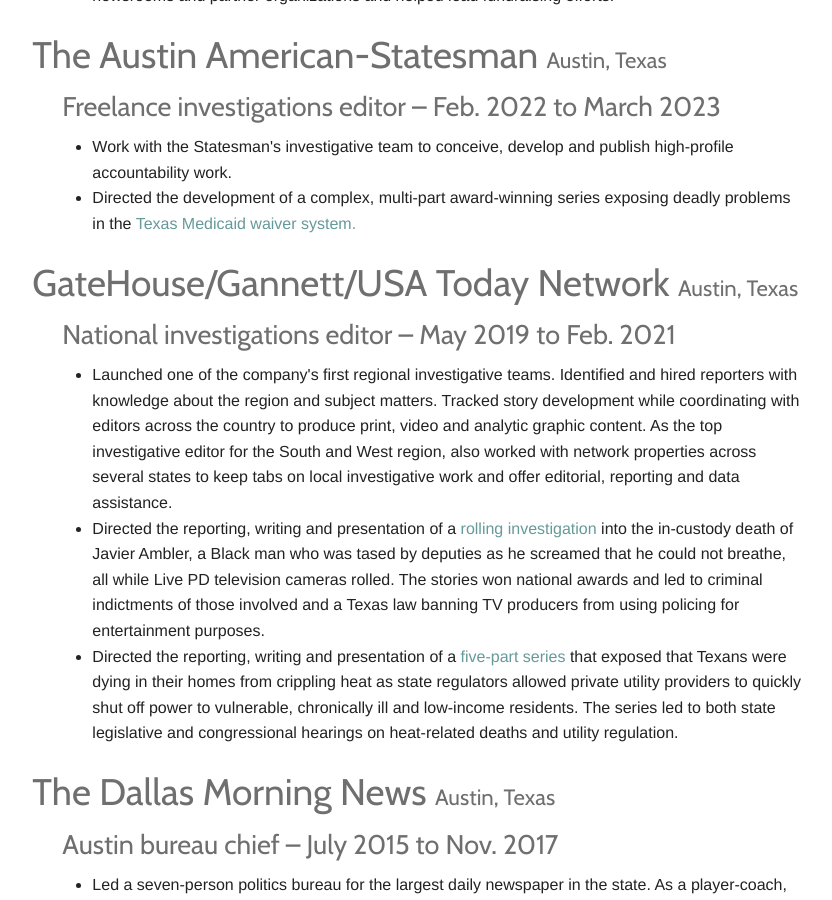
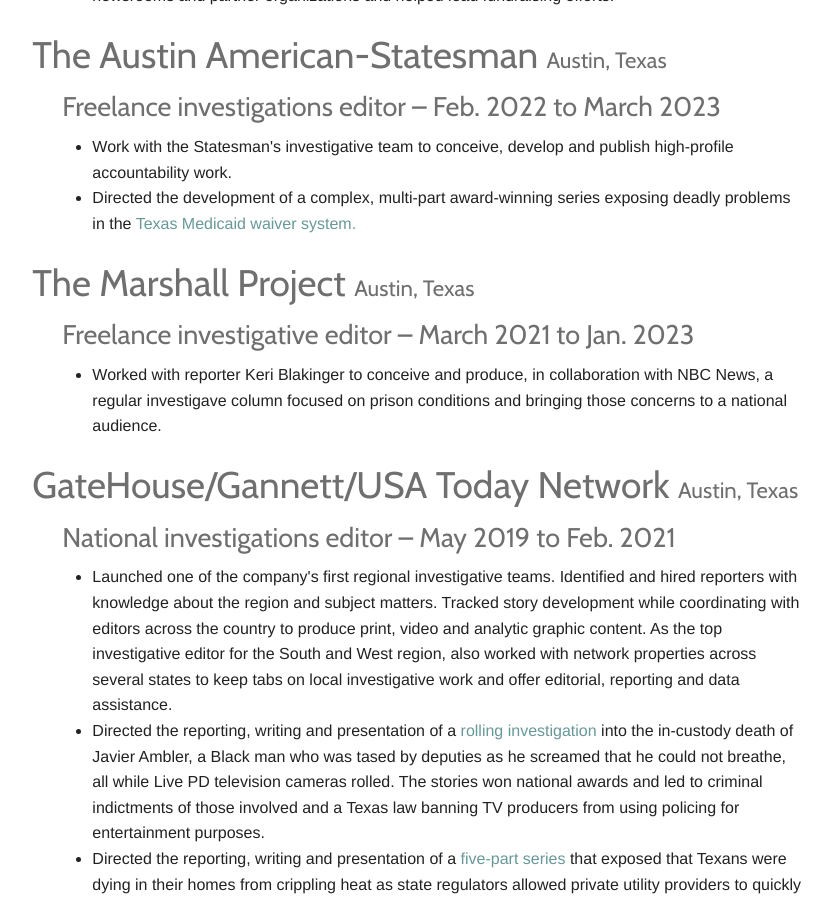
Before and after one commit to BrandiGrissom/resume, a Jekyll site: the page built from index.html, in a window 1280 px wide and 900 px high, scrolled down 454 px. Shown: the whole window, without its empty margins (236-1068 px from the left). Built offline with Jekyll 4.4.1, drawn with Linux system fonts in a browser that asks for light colours.

Commit message:
Added marshall project

```diff
--- a/index.html
+++ b/index.html
@@ -39,6 +39,17 @@
     <ul>
       <li>Work with the Statesman's investigative team to conceive, develop and publish high-profile accountability work.
       <li>Directed the development of a complex, multi-part award-winning series exposing deadly problems in the <a href="https://www.statesman.com/in-depth/news/investigates/2022/12/14/texas-medicaid-waiver-system-investigation-disabled-abandoned/69706529007/">Texas Medicaid waiver system.</a>
+     </ul>
+
+          <h2 class="subheader">
+      The Marshall Project
+      <small>Austin, Texas</small>
+    </h2>
+
+    <h3 class="subheader">Freelance investigative editor – March 2021 to Jan. 2023</h3>
+
+    <ul>
+      <li>Worked with reporter Keri Blakinger to conceive and produce, in collaboration with NBC News, a regular investigave column focused on prison conditions and bringing those concerns to a national audience.
      </ul>
 
 
```
